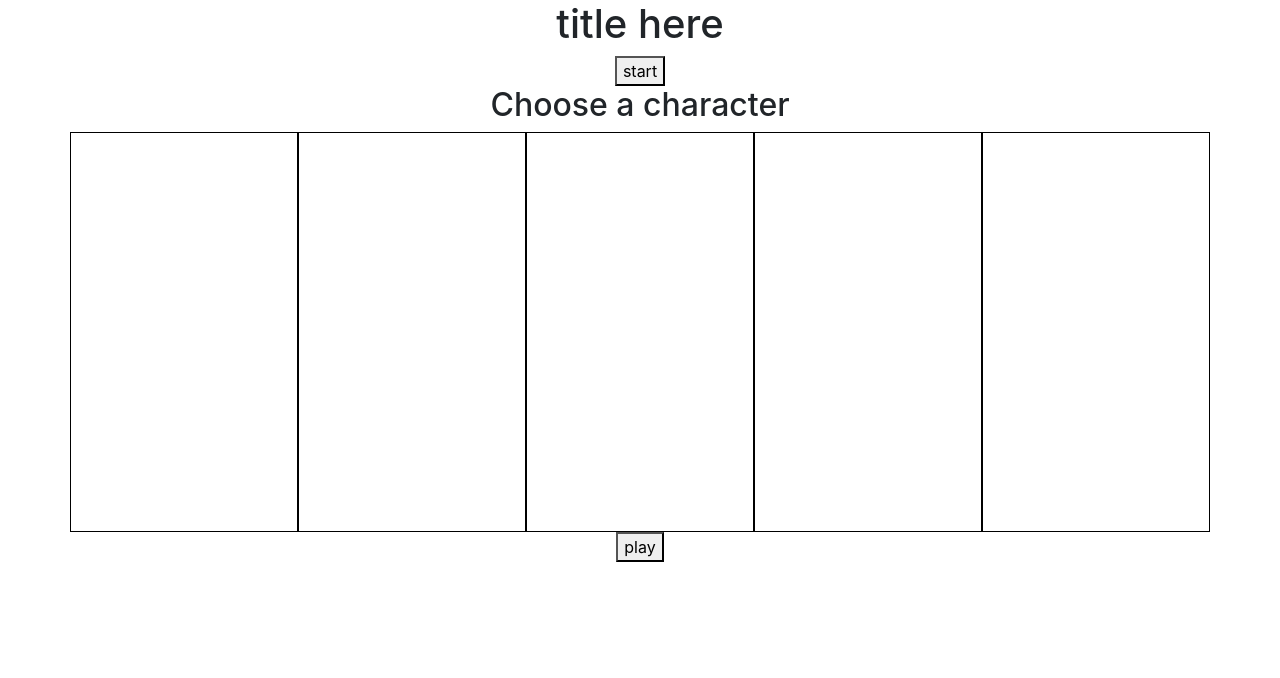
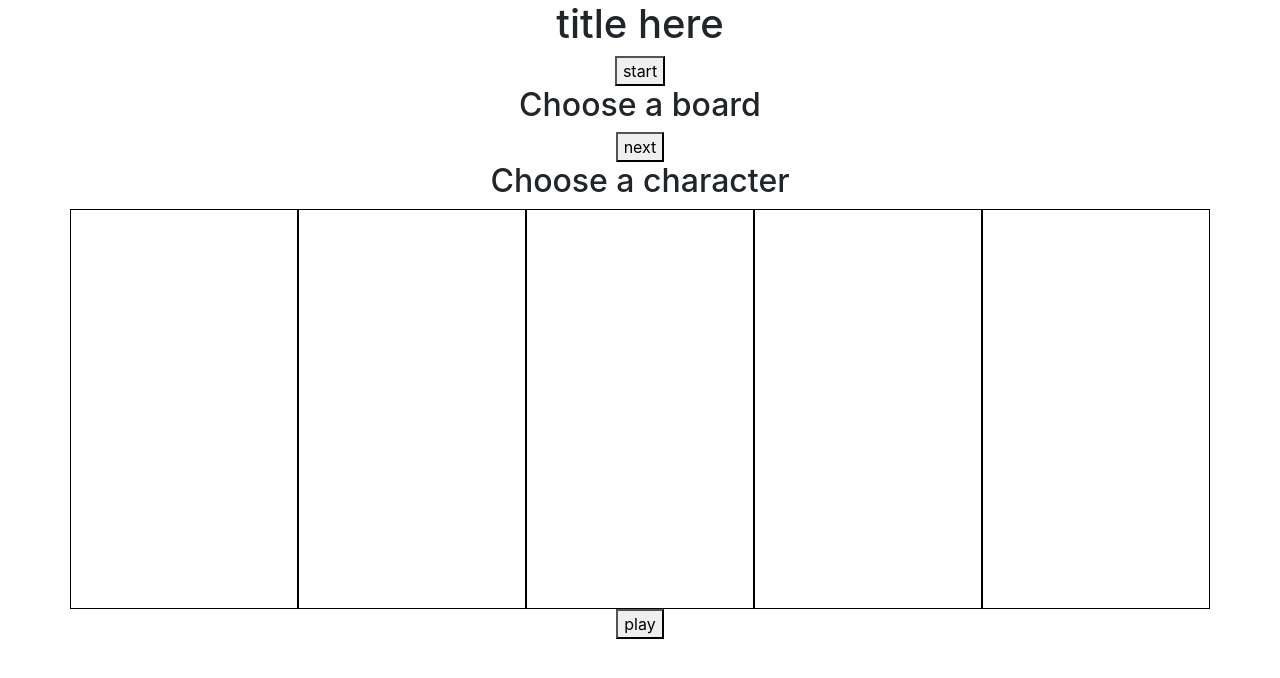
Before and after one commit to azelalynetan/DevelopHER-2019-Team-iKARLy, a CodeIgniter app: page /developher2k19/ in a window 1280 px wide. Shown: the top 678 px of the page. Run offline with CodeIgniter, Linux system fonts and the light colour scheme.

Commit message:
Updated skeleton

```diff
--- a/application/views/landing_page.php
+++ b/application/views/landing_page.php
@@ -12,10 +12,25 @@
 
 <body>
     <div id="app" style="text-align: center;">
+        <!-- LANDING PAGE -->
         <div id="landing" class="container">
             <h1>title here</h1>
             <button>start</button>
         </div>
+
+        <!-- CHOOSE A BOARD -->
+        <div id="boards">
+            <div class="container">
+                <h2>Choose a board</h2>
+                <div class="board-row row">
+                    <div class="board-box col-sm-3 col-md"></div>
+                    <div class="board-box col-sm-3 col-md"></div>
+                </div>
+                <button>next</button>
+            </div>
+        </div>
+
+        <!-- CHOOSE A CHARACTER -->
         <div id="characters">
             <div class="container">
                 <h2>Choose a character</h2>
@@ -29,8 +44,10 @@
                 <button>play</button>
             </div>
         </div>
+
+        <!-- GAME START -->
         <div id="in-game">
-            <section id="board-game">
+            <section id="box-tiles">
                 <div id="box1"></div>
                 <div id="box2"></div>
                 <div id="box3"></div>
```
